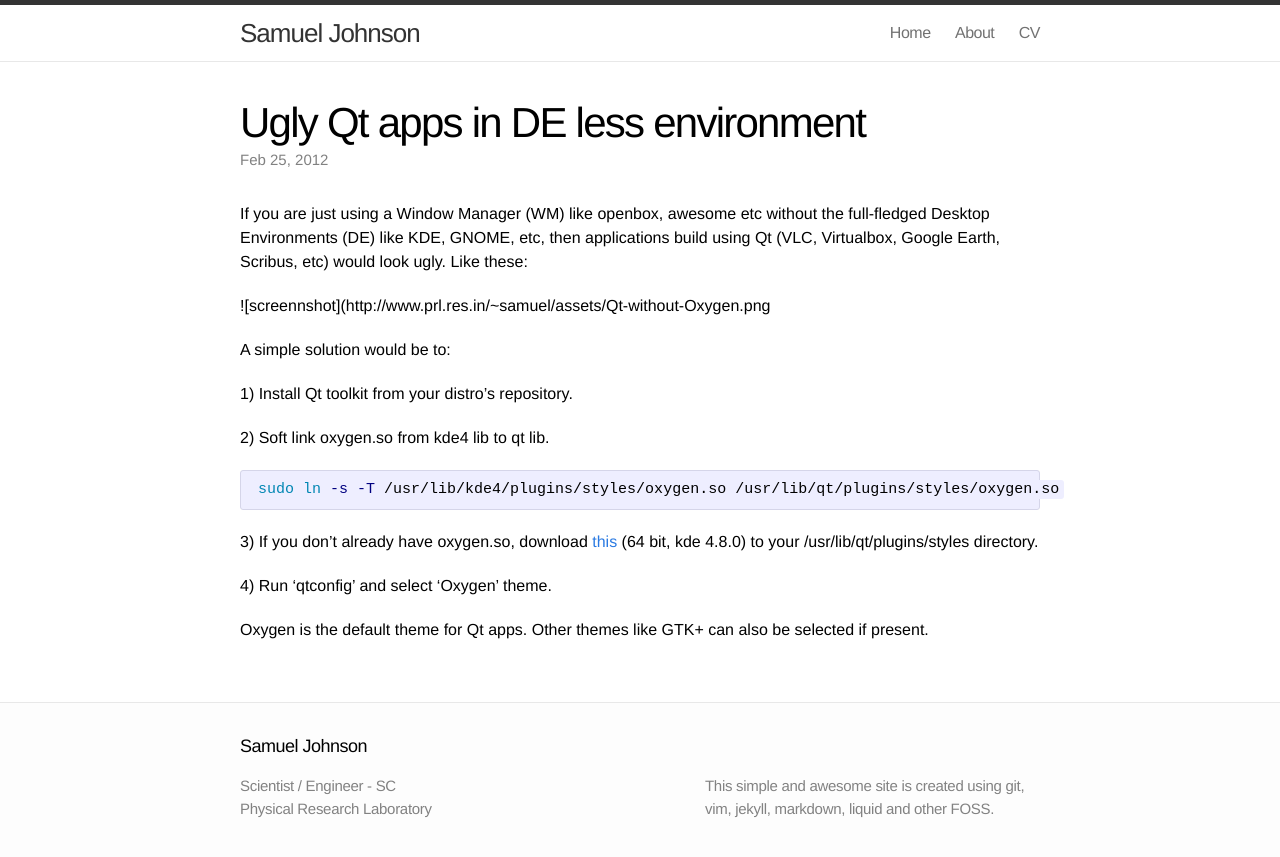
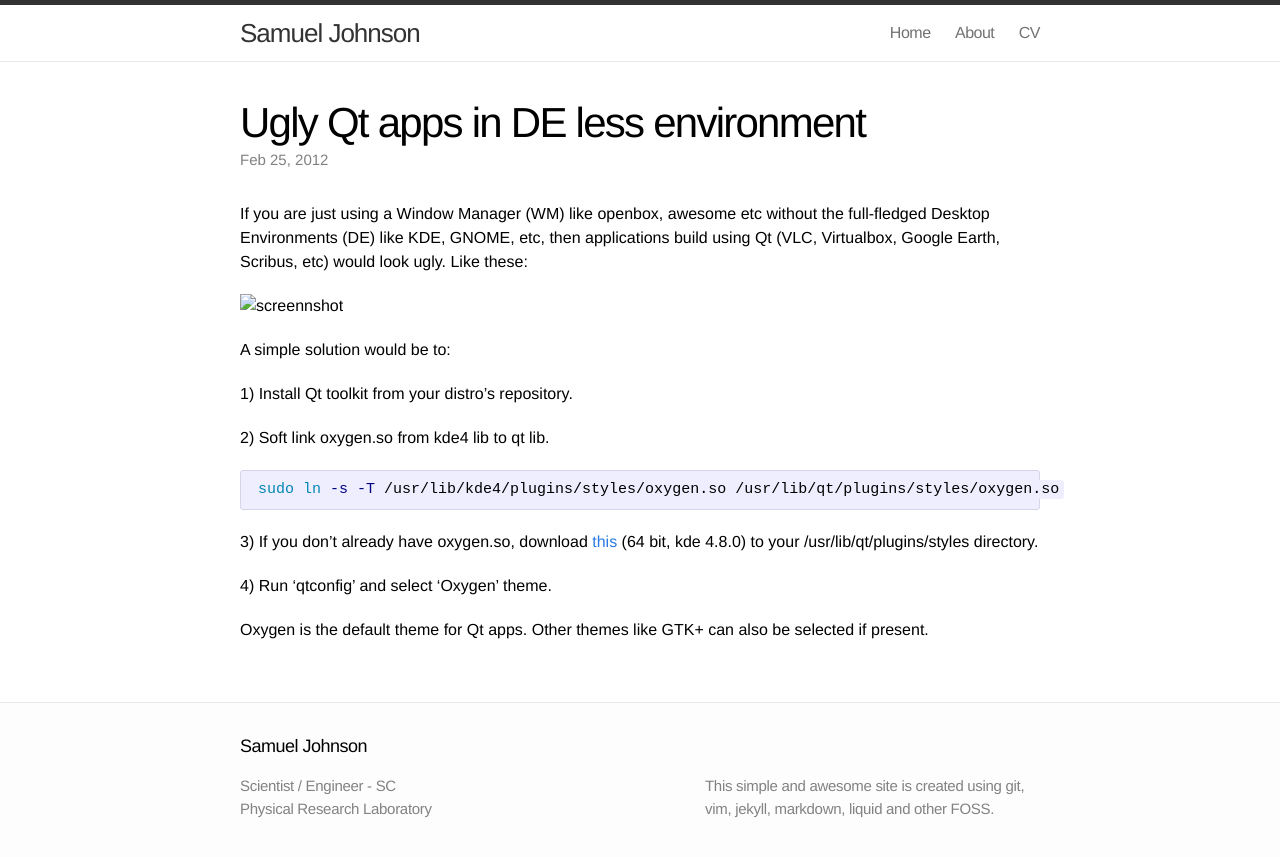
Before and after one commit to samueljohnson/samueljohnson.github.io.archive, a Jekyll site: the page built from _posts/2012-02-25-Ugly-Qt-Apps-in-DE-less-Environment.markdown, in a window 1280 px wide. Shown: the top 857 px of the page. Built offline with Jekyll 4.4.1, drawn with Linux system fonts in a browser that asks for light colours; some of the changed lines change nothing that is shown.

Commit message:
Fixed URL path

```diff
--- a/_config.yml
+++ b/_config.yml
@@ -6,7 +6,7 @@ organisation: Physical Research Laboratory
 username: samueljohnson
 description: "This simple and awesome site is created using git, vim, jekyll, markdown, liquid and other FOSS."
 baseurl: ""
-url: "http://www.prl.res.in/~samuel"
+url: "samueljohnson.github.io"
 
 # Build settings
 markdown: kramdown
--- a/_posts/2012-02-25-Ugly-Qt-Apps-in-DE-less-Environment.markdown
+++ b/_posts/2012-02-25-Ugly-Qt-Apps-in-DE-less-Environment.markdown
@@ -6,7 +6,7 @@ categories: Linux Arch KDE Qt WM
 ---
 If you are just using a Window Manager (WM) like openbox, awesome etc without the full-fledged Desktop Environments (DE) like KDE, GNOME, etc, then applications build using Qt (VLC, Virtualbox, Google Earth, Scribus, etc) would look ugly. Like these:
 
-![screennshot]({{ site.url }}/assets/Qt-without-Oxygen.png
+![screennshot]({{ site.url }}/assets/Qt-without-Oxygen.png)
 
 A simple solution would be to:
 
```
